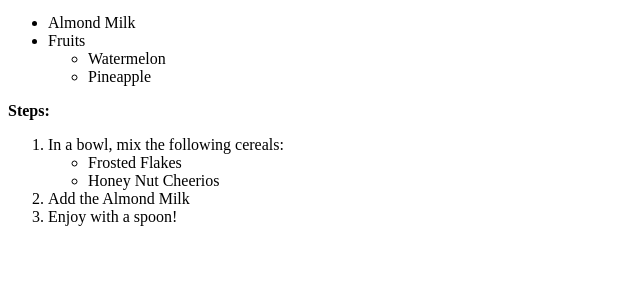
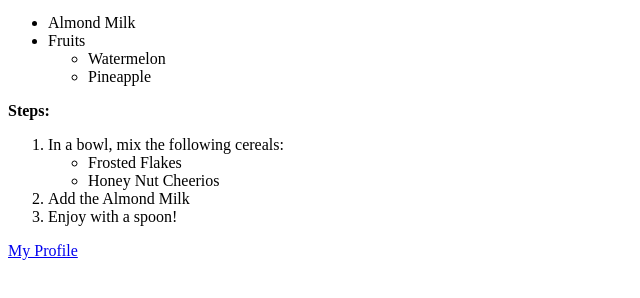
Before and after one commit to AFatimA05/AFatimA05.github.io, a plain HTML site: page index.html in a window 1280 px wide. Shown: the part 498-796 px from the top of the page, without its empty margins (0-640 px from the left). Drawn offline with Linux system fonts and the light colour scheme.

```diff
--- a/index.html
+++ b/index.html
@@ -38,5 +38,6 @@
                 <li>Add the Almond Milk</li>
                 <li>Enjoy with a spoon!</li>
             </ol>
+            <a href="profile.html">My Profile</a>
         </body>
 </html>
```
